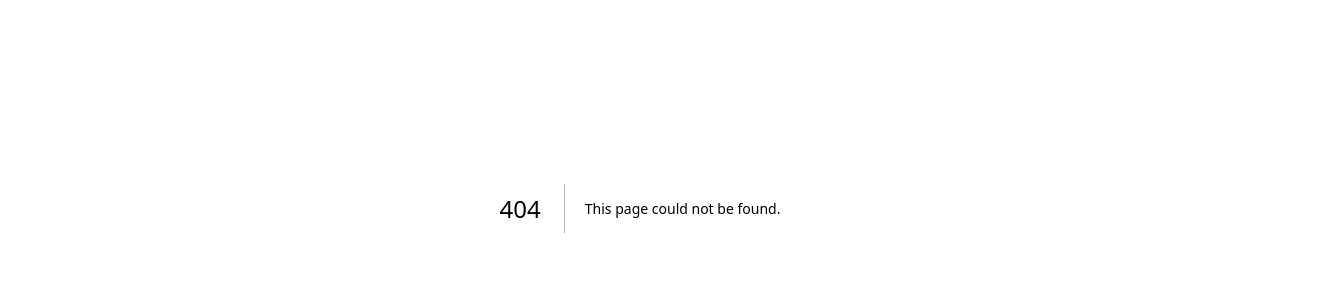
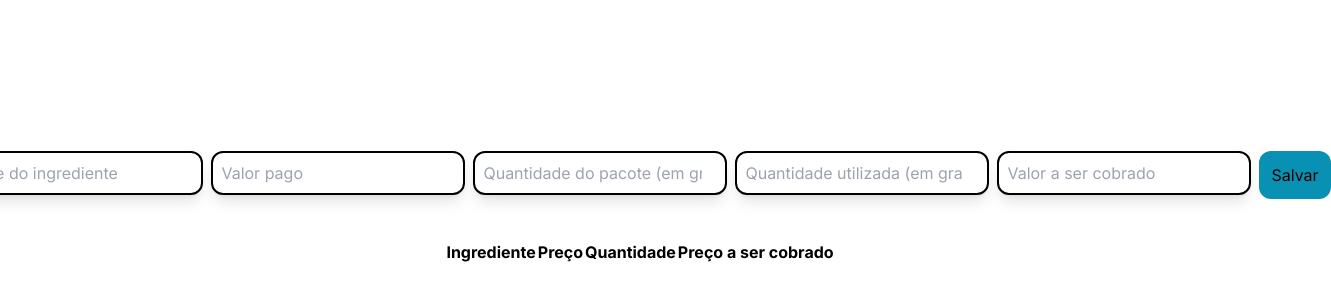
Before and after one commit to PalomaWink/gerenciador_de_vendas, a Next.js app: page /recipe in a window 1280 px wide. Before the commit this address had no page. Shown: the part 192-492 px from the top of the page, 1331 px wide, since content can reach past the window. Built offline with nearby package versions, Linux system fonts and the light colour scheme.

Commit message:
feat: criando validacoes, formulario e route /recipe

```diff
--- /dev/null
+++ b/src/app/recipe/page.tsx
@@ -0,0 +1,113 @@
+'use client';
+import { useState } from "react";
+import { useForm } from "react-hook-form";
+import { Recipe } from "../types";
+import { z } from "zod";
+import { zodResolver } from "@hookform/resolvers/zod";
+
+const listIngredientsFormSchema = z.object({
+  ingredient: z.string().min(1).max(255), // Exemplo: Limite de 255 caracteres
+  price: z.number().positive(),
+  itemQuantity: z.number().positive(),
+  usedAmount: z.number().positive(),
+  priceToCharge: z.number().positive(),
+}).refine(data => data.priceToCharge === ((data.price / data.itemQuantity) * data.usedAmount) )
+  .refine(data => data.ingredient || data.price || data.itemQuantity || data.usedAmount || data.priceToCharge, {
+  message: "Todos os campos são obrigatórios.",
+});
+export default function Recipe() {
+  // o registrer é um hook que registra os inputs do formulário
+  // o handleSubmit é um hook que faz o submit do formulário
+  // os erros são retornados pelo hook form, e podem ser acessados pelo hook useForm.errors
+  const {
+      register,
+      handleSubmit,
+      formState: { errors },
+    } = useForm<Recipe>({
+    resolver: zodResolver(listIngredientsFormSchema),
+  });
+  const [allRecipes, setAllRecipes] = useState<Recipe[]>([]);
+
+  const createRecipe = (data: Recipe) => {
+    setAllRecipes([...allRecipes, data]);
+  }
+
+  return (
+    <main className="h-screen flex flex-col gap-10 items-center justify-center">
+      <form
+        className="w-full max-w-7xl flex justify-center"
+        onSubmit={handleSubmit(createRecipe)}
+      >
+        <div>
+          <input
+            className="border-black border-2 mr-2 rounded-xl p-2 shadow-lg"
+            type="text"
+            placeholder="Nome do ingrediente"
+            {...register('ingredient')}
+          />
+          {errors.ingredient && <p>{errors.ingredient.message}</p>}
+        </div>
+        <div>
+          <input
+            className="border-black border-2 mr-2 rounded-xl p-2 shadow-lg"
+            type="number"
+            placeholder="Valor pago"
+            {...register('price')}
+          />
+          {errors.price && <p>{errors.price.message}</p>}
+        </div>
+        <div>
+          <input
+            className="border-black border-2 mr-2 rounded-xl p-2 shadow-lg"
+            type="number"
+            placeholder="Quantidade do pacote (em gramas ou ml)"
+            {...register('itemQuantity')}
+          />
+          {errors.itemQuantity && <p>{errors.itemQuantity.message}</p>}
+        </div>
+        <div>
+          <input
+            className="border-black border-2 mr-2 rounded-xl p-2 shadow-lg"
+            type="number"
+            placeholder="Quantidade utilizada (em gramas ou ml)"
+            {...register('usedAmount')}
+          />
+          {errors.usedAmount && <p>{errors.usedAmount.message}</p>}
+        </div>
+        <div>
+          <input
+            className="border-black border-2 mr-2 rounded-xl p-2 shadow-lg"
+            type="number"
+            placeholder="Valor a ser cobrado"
+            {...register('priceToCharge')}
+          />
+          {errors.priceToCharge && <p>{errors.priceToCharge.message}</p>}
+        </div>
+        <button className="bg-cyan-600 p-3 rounded-xl w-20 hover:bg-cyan-800">Salvar</button>
+      </form>
+        <table>
+          <thead>
+            <tr>
+              <th>Ingrediente</th>
+              <th>Preço</th>
+              <th>Quantidade</th>
+              <th>Preço a ser cobrado</th>
+            </tr>
+          </thead>
+      {
+        allRecipes.map((recipe, index) => (
+            <tbody key={index}>
+              <tr>
+                <td>{recipe.ingredient}</td>
+                <td>{recipe.price}</td>
+                <td>{recipe.itemQuantity}</td>
+                <td>{recipe.usedAmount}</td>
+                <td>{recipe.priceToCharge}</td>
+              </tr>
+            </tbody>
+        ))
+      }
+      </table>
+    </main>
+  )
+}
```
